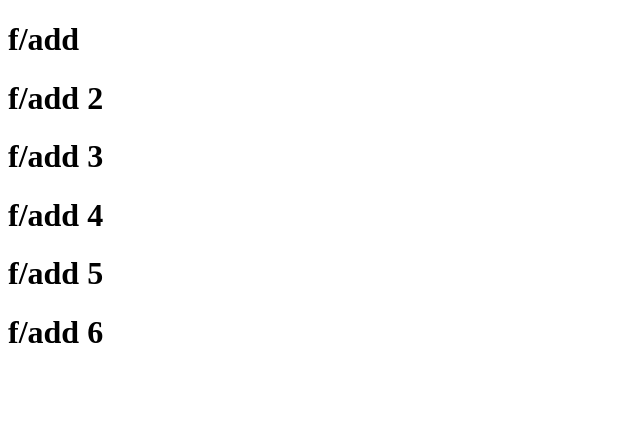
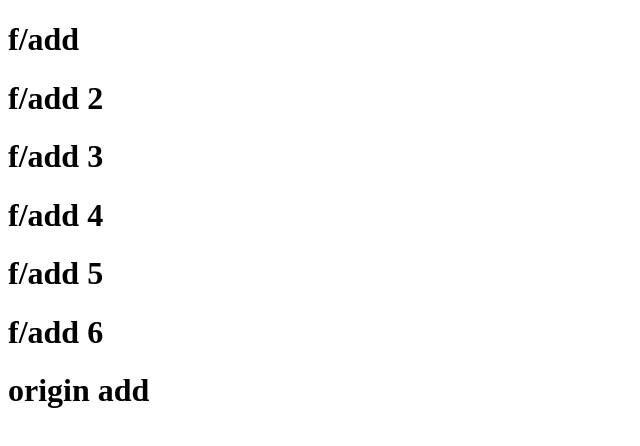
Before and after one commit to ray971231/testG, a plain HTML site: page index.html in a window 1280 px wide. Shown: the whole page, without its empty margins (0-640 px from the left). Drawn offline with Linux system fonts and the light colour scheme.

Commit message:
origin add
origin add

```diff
--- a/index.html
+++ b/index.html
@@ -13,5 +13,6 @@
     <h1>f/add 4</h1>
     <h1>f/add 5</h1>
     <h1>f/add 6</h1>
+      <h1>origin add</h1>
   </body>
 </html>
```
